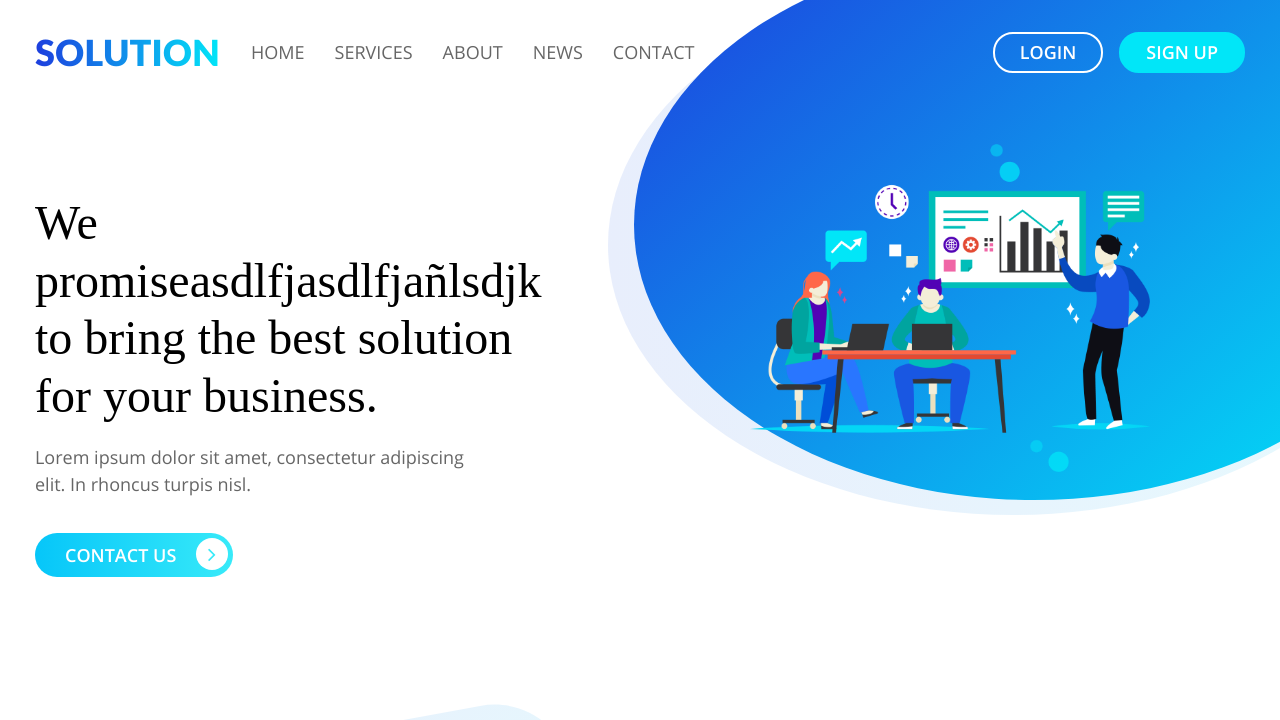
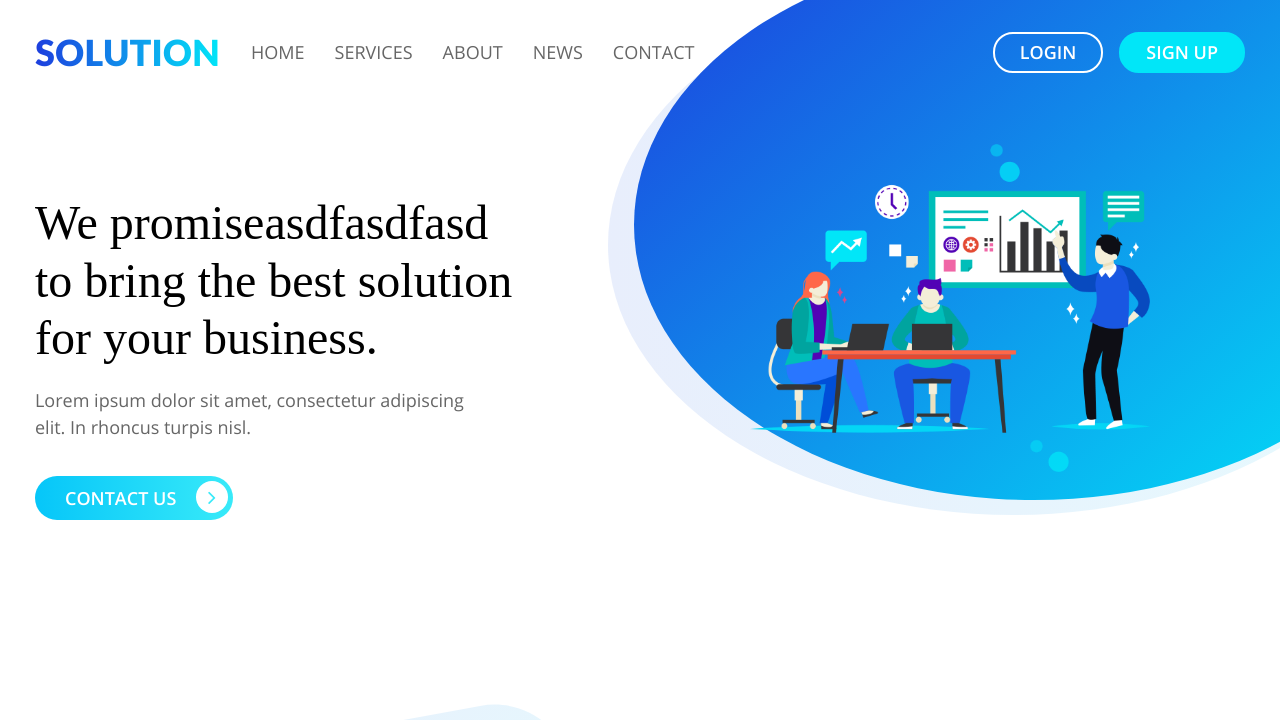
Before and after one commit to jmalberola/cloud_men, a plain HTML site: page index.html in a window 1280 px wide. Shown: the top 720 px of the page. Drawn offline with Linux system fonts and the light colour scheme; a web font is replaced by a local one.

Commit message:
modificado index.html

```diff
--- a/index.html
+++ b/index.html
@@ -47,7 +47,7 @@
     <div class="container">
         <div class="row">
             <div class="col-md-6">
-                <h1> We promiseasdlfjasdlfjañlsdjk to bring
+                <h1> We promiseasdfasdfasd to bring
                     the best <span>solution</span> for
                     your business. </h1>
                 <p> Lorem ipsum dolor sit amet, consectetur adipiscing elit. In rhoncus turpis nisl. </p>
```
